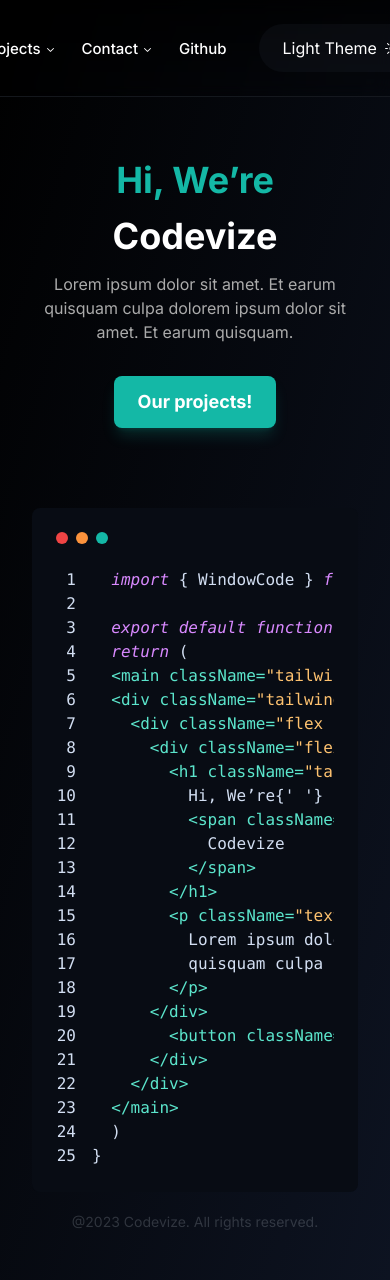
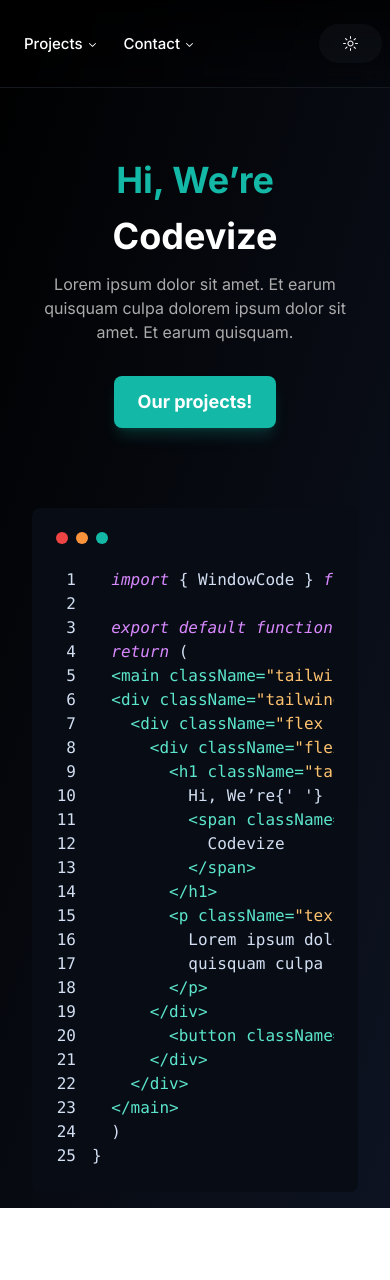
Before and after one commit to revogabe/codevize-official, a Next.js app: page / in a window 390 px wide. After the commit the page ends 1208 px from the top, so only its background shows below. Built offline with nearby package versions, Linux system fonts and the light colour scheme.

Commit message:
fix responsive

```diff
--- a/src/app/layout.tsx
+++ b/src/app/layout.tsx
@@ -17,7 +17,11 @@ export const metadata = {
 export default function RootLayout({ children }: { children: ReactNode }) {
   return (
     <html lang="en" className={inter.className}>
-      <body className="bg-gradient-to-tl from-startgradient to-endgradient ">
+      <body
+        className="bg-gradient-to-tl from-startgradient to-endgradient
+      object-cover
+      "
+      >
         <Header />
         {children}
         <Footer />
--- a/src/components/Footer/index.tsx
+++ b/src/components/Footer/index.tsx
@@ -10,7 +10,7 @@ import {
 
 export default function Footer() {
   return (
-    <main className="flex h-max w-full flex-col items-center justify-center gap-8 py-12">
+    <main className="mt-12 flex h-max w-full flex-col items-center justify-center gap-8 pb-6">
       <div className="flex h-max w-max gap-6 py-2">
         <div className="flex h-max w-max cursor-pointer rounded-full bg-transparent p-3 text-heading transition-all duration-300 ease-out hover:bg-gray-600/10 hover:text-primarycolor">
           <TwitterLogo width={24} height={24} />
--- a/src/components/Header/components/NavMenu/index.tsx
+++ b/src/components/Header/components/NavMenu/index.tsx
@@ -113,7 +113,7 @@ export function NavMenu() {
           </NavigationMenu.Content>
         </NavigationMenu.Item>
 
-        <NavigationMenu.Item>
+        <NavigationMenu.Item className="max-[540px]:hidden">
           <NavigationMenu.Link
             className="block select-none rounded-[4px] px-3 py-2 text-[15px] font-medium leading-none text-heading no-underline outline-none focus:shadow-[0_0_0_2px] focus:shadow-info500 hover:bg-slate-400/10"
             href="https://github.com/revogabe/codevize-official"
--- a/src/components/Header/components/SwitchMode/index.tsx
+++ b/src/components/Header/components/SwitchMode/index.tsx
@@ -26,12 +26,12 @@ export function SwitchMode() {
       >
         {mode === 'light' ? (
           <>
-            <h1>Light Theme</h1>
+            <h1 className="max-[540px]:hidden">Light Theme</h1>
             <SunIcon />
           </>
         ) : (
           <>
-            <h1>Dark Theme</h1>
+            <h1 className="max-[540px]:hidden">Dark Theme</h1>
             <MoonIcon />
           </>
         )}
--- a/src/components/Header/index.tsx
+++ b/src/components/Header/index.tsx
@@ -8,7 +8,8 @@ import Link from 'next/link'
 
 export function Header() {
   return (
-    <header className="fixed top-0 left-0 right-0 z-30 flex h-max w-full items-center justify-between border-b border-slate-500/20 bg-gradient-to-b from-black/75 to-black/20 px-32 py-6 backdrop-blur max-lg:px-8 max-md:justify-center">
+    <header className="fixed top-0 left-0 right-0 z-30 border-b border-slate-500/20 bg-gradient-to-b from-black/75 to-black/20 px-32 py-6 backdrop-blur max-lg:px-8 max-md:justify-center max-sm:px-2">
+      <div className="max-[540px]:max-full flex h-max w-full items-center justify-between">
         <div className="max-md:hidden">
           <Link href="/">
             <Image src={vizeSVG} alt="" width={170} />
@@ -22,6 +23,7 @@ export function Header() {
             <SwitchMode />
           </div>
         </div>
+      </div>
     </header>
   )
 }
```
Also changed, not shown: src/app/projects/page.tsx (+4 -4 lines). Lines whose indentation alone changed are shown as unchanged.
